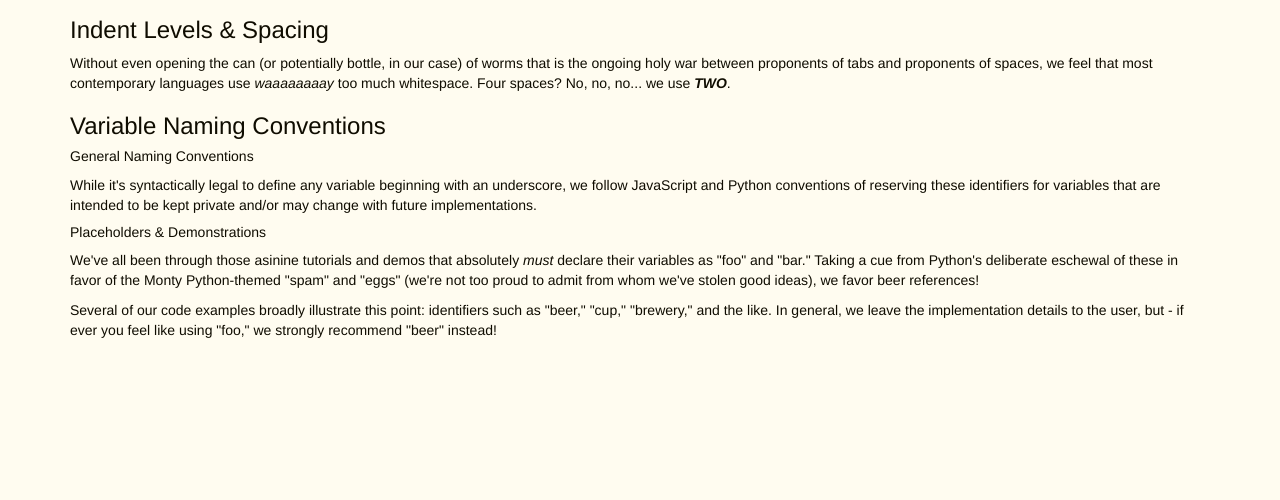
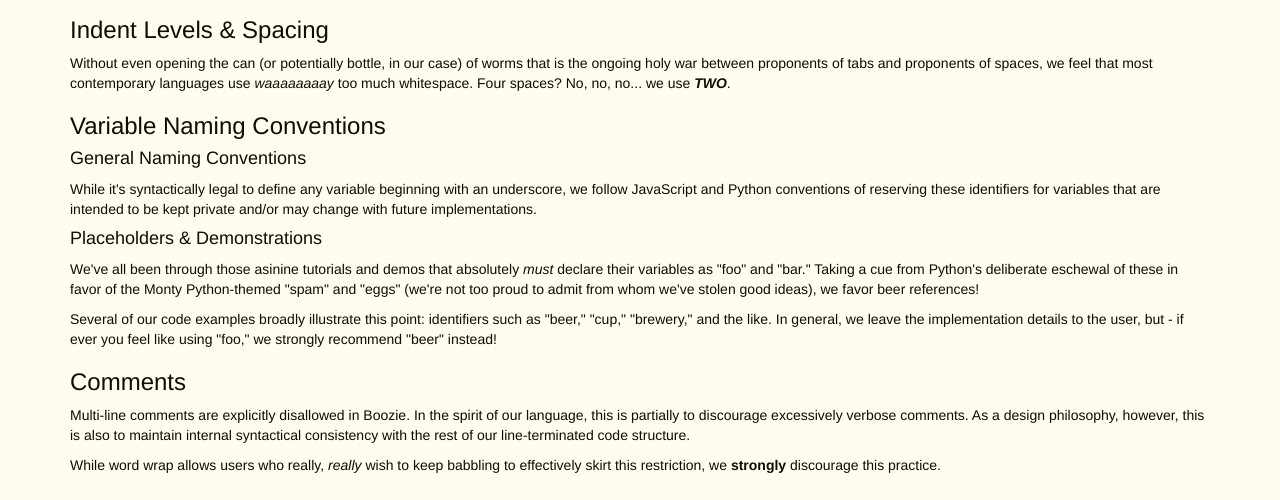
Before and after one commit to mpmcauley/Boozie, a website: page styleguide.html in a window 1280 px wide. Shown: the part 549-1049 px from the top of the page. Before the commit the page ends 914 px from the top, so only its background shows below. Drawn offline with nearby package versions, Linux system fonts and the light colour scheme.

Commit message:
Comments

```diff
--- a/styleguide.html
+++ b/styleguide.html
@@ -27,12 +27,16 @@
 
         <h3>Variable Naming Conventions</h3>
 
-        <h5>General Naming Conventions</h5>
+        <h4>General Naming Conventions</h4>
         <p>While it's syntactically legal to define any variable beginning with an underscore, we follow JavaScript and Python conventions of reserving these identifiers for variables that are intended to be kept private and/or may change with future implementations.</p>
 
-        <h5>Placeholders &amp; Demonstrations</h5>
+        <h4>Placeholders &amp; Demonstrations</h4>
         <p>We've all been through those asinine tutorials and demos that absolutely <em>must</em> declare their variables as "foo" and "bar." Taking a cue from Python's deliberate eschewal of these in favor of the Monty Python-themed "spam" and "eggs" (we're not too proud to admit from whom we've stolen good ideas), we favor beer references!</p>
         <p>Several of our code examples broadly illustrate this point: identifiers such as "beer," "cup," "brewery," and the like. In general, we leave the implementation details to the user, but - if ever you feel like using "foo," we strongly recommend "beer" instead!</p>
+
+        <h3>Comments</h3>
+        <p>Multi-line comments are explicitly disallowed in Boozie. In the spirit of our language, this is partially to discourage excessively verbose comments. As a design philosophy, however, this is also to maintain internal syntactical consistency with the rest of our line-terminated code structure.</p>
+        <p>While word wrap allows users who really, <em>really</em> wish to keep babbling to effectively skirt this restriction, we <strong>strongly</strong> discourage this practice.</p>
       </div>
     </div>
   </div>
```
